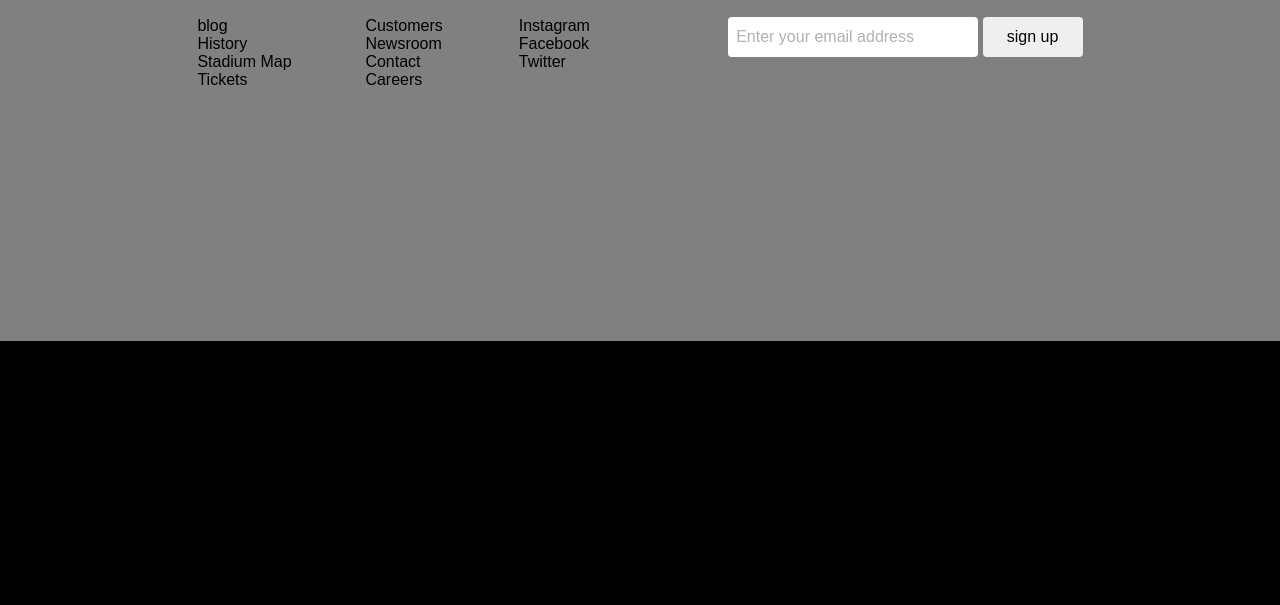
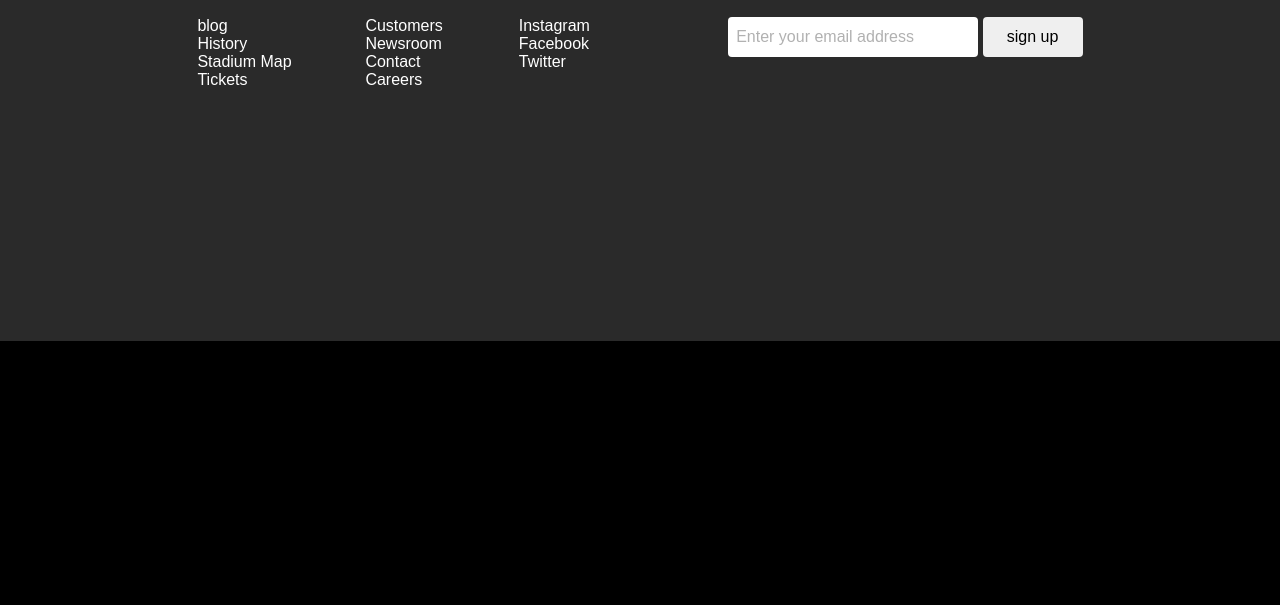
Before and after one commit to Vyn99/cis-317-project-1, a plain HTML site: page index.html in a window 1280 px wide. Shown: the part 195-800 px from the top of the page. Drawn offline with Linux system fonts and the light colour scheme.

Commit message:
Update styles.css

```diff
--- a/styles.css
+++ b/styles.css
@@ -68,15 +68,15 @@ nav:hover ul:hover li:hover a:hover{
 }
 
 .footer-container {
-    background-color: grey;
+    background-color: #2a2a2a;
     padding: 4rem 0 4rem 0;
 }
 
 .footer {
     width: 80%;
     height: 40vh;
-    background-color: grey;
-    color: black;
+    background-color: #2a2a2a;
+    color: white;
     display: flex;
     justify-content: center;
     flex-wrap: wrap;
@@ -94,7 +94,7 @@ nav:hover ul:hover li:hover a:hover{
 }
 
 .footer-heading a {
-    color: black;
+    color: white;
     text-decoration: none;
     margin-bottom: 0.5;
 }
```
